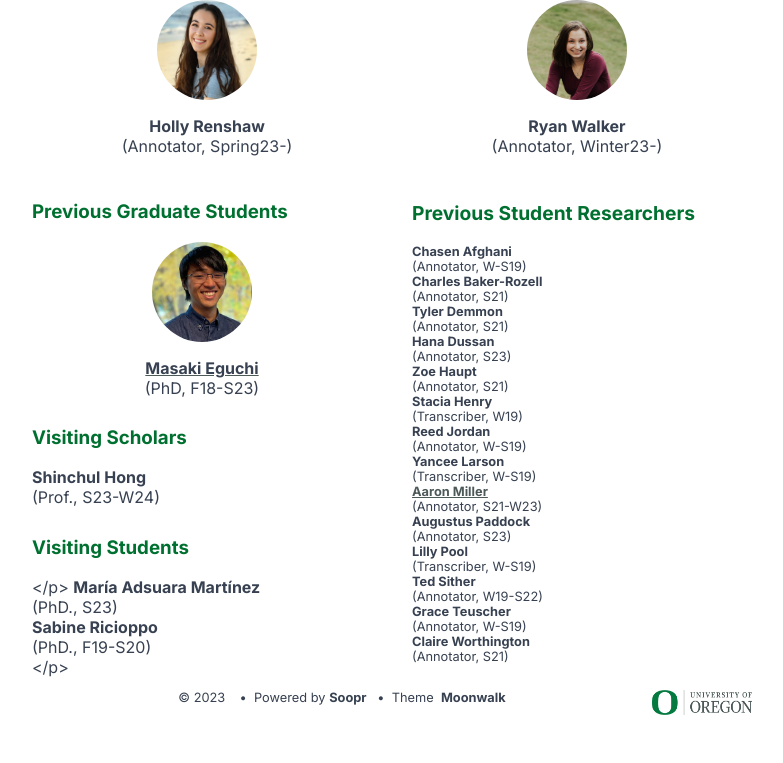
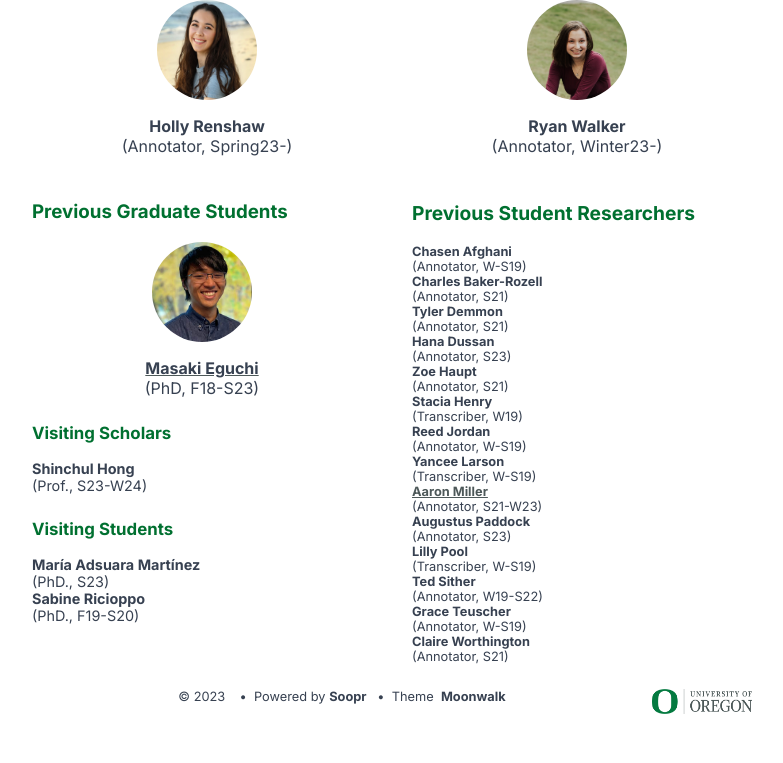
Before and after one commit to LCR-ADS-Lab/LCR-ADS-Home, a Jekyll site: the page built from docs/People.md, in a window 1280 px wide. Shown: the part 1009-1772 px from the top of the page, without its empty margins (248-1031 px from the left). Built offline with Jekyll 4.4.1, drawn with Linux system fonts in a browser that asks for light colours.

Commit message:
Update People.md

```diff
--- a/docs/People.md
+++ b/docs/People.md
@@ -87,14 +87,14 @@ title: People
                 (PhD, F18-S23)<br>
             </p>
         </div>
-        <div style="text-align: left;">
+        <div style="text-align: left; font-size: 0.9em">
             <h3>Visiting Scholars</h3>
             <p>
                 <strong>Shinchul Hong</strong><br>
                 (Prof., S23-W24)<br>
             </p>
             <h3>Visiting Students</h3>
-            </p>
+            <p>
                 <strong>María Adsuara Martínez</strong><br>
                 (PhD., S23)<br>
                 <strong>Sabine Ricioppo</strong><br>
```
